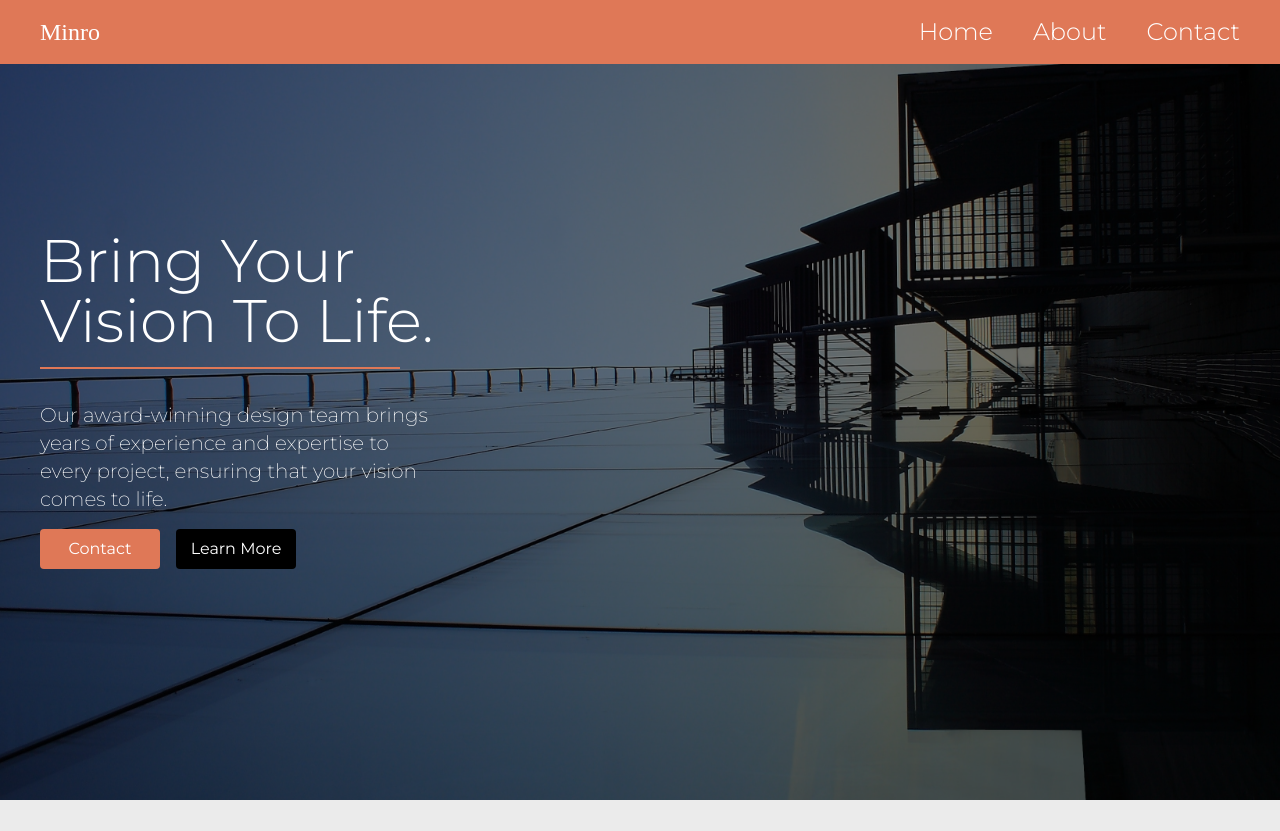
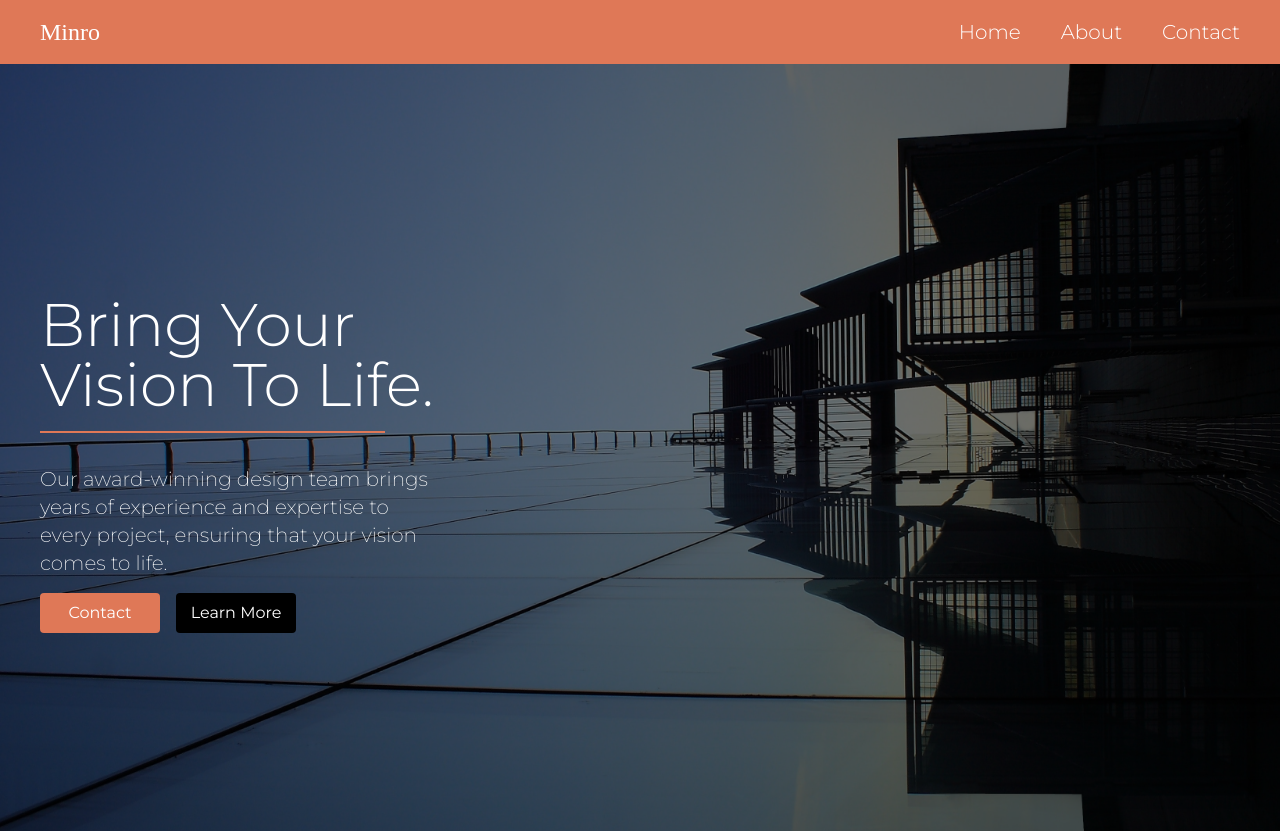
Before and after one commit to samukelolukhele/Minro-Architecture, a React (Vite) app: page / in a window 1280 px wide. Shown: the top 831 px of the page. Built offline with nearby package versions, Linux system fonts and the light colour scheme; a web font is replaced by a local one.

Commit message:
FEAT: Made home hero section responsive.

```diff
--- a/src/App.css
+++ b/src/App.css
@@ -12,7 +12,6 @@
 }
 
 body {
-  position: relative;
   background-color: #ebebeb;
 }
 
--- a/src/components/Navbar.tsx
+++ b/src/components/Navbar.tsx
@@ -7,7 +7,7 @@ const Navbar = () => {
   const [menu, setMenu] = useState(false);
 
   return (
-    <nav className="absolute z-[99] bg-brand w-full py-4 px-4 md:px-0 text-white">
+    <nav className="sticky z-[99] bg-brand w-full py-4 px-4 md:px-0 text-white">
       <div className="container flex  text-2xl flex-wrap gap-6 items-center justify-between">
         <div className="">
           <Link className="font-logo" to="/">
@@ -23,7 +23,7 @@ const Navbar = () => {
         <div
           className={`md:flex ${
             menu ? "flex" : "hidden"
-          }  gap-10 ease-in duration-500 font-light items-center `}
+          }  gap-10 text-xl ease-in duration-500 font-light items-center `}
         >
           <Link
             className="hover:text-hover"
--- a/src/components/pages/Home/Hero.tsx
+++ b/src/components/pages/Home/Hero.tsx
@@ -1,15 +1,18 @@
 import React from "react";
 import Button from "../../Button";
+import Divider from "../../Divider";
 
 const Hero = () => {
   return (
-    <div className="relative w-full h-[100vh] bg-fixed bg-[url(/images/hero.jpg)] bg-center bg-cover bg-no-repeat">
+    <div className="relative w-full h-[80vh] md:h-screen bg-fixed bg-[url(/images/hero.jpg)] bg-center bg-cover bg-no-repeat">
       <div className="absolute bg-black opacity-50 h-full w-full z-2"></div>
-      <div className="relative container h-full flex items-center z-10">
-        <div className="w-[460px] flex flex-col gap-4 text-white">
-          <h1 className="text-6xl font-light">Bring Your Vision To Life.</h1>
-          <hr className="w-[360px] border-[1.5px] border-brand mb-4" />
-          <p className="font-extralight text-xl w-[400px]">
+      <div className="relative container h-full flex items-center justify-center md:justify-start text-center md:text-left z-10">
+        <div className="md:w-[460px] w-min px-4 md:px-0 flex flex-col items-center md:items-start gap-4 text-white">
+          <div className="w-10/12 gap-4 md:w-full flex flex-col items-center md:items-start">
+            <h1 className="text-6xl font-light">Bring Your Vision To Life.</h1>
+            <Divider width="w-10/12 md:w-9/12" />
+          </div>
+          <p className="font-extralight text-xl md:w-[400px]">
             Our award-winning design team brings years of experience and
             expertise to every project, ensuring that your vision comes to life.
           </p>
```
